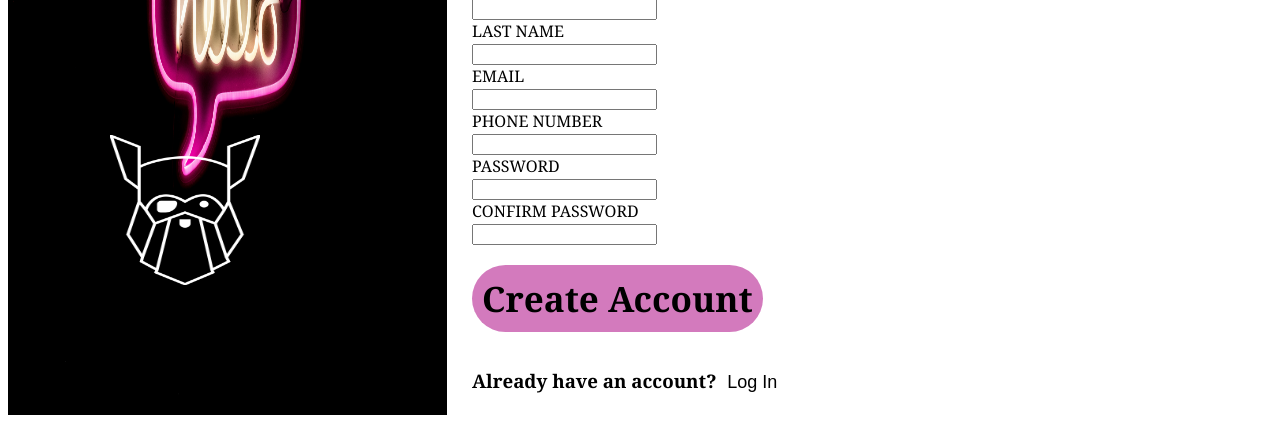
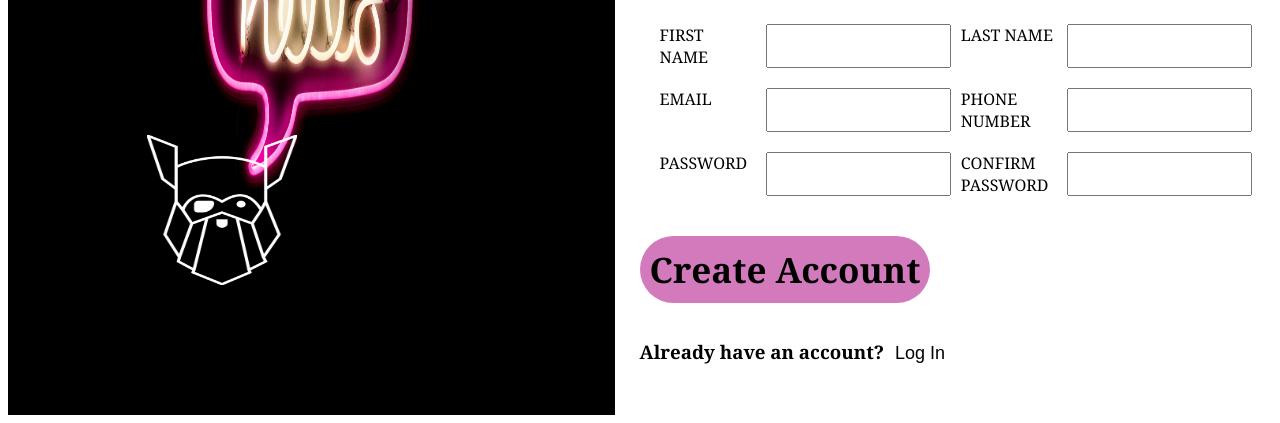
Before and after one commit to Peter-Stan/Sign-up-Form, a plain HTML site: page index.html in a window 1280 px wide. Shown: the part 393-816 px from the top of the page. Drawn offline with Linux system fonts and the light colour scheme.

Commit message:
Add files via upload

```diff
--- a/style.css
+++ b/style.css
@@ -46,10 +46,14 @@ img {
 
 
 .input-boxs{
-  grid-template-columns: 1fr 2fr 1fr;
-  width: 100vh;
+  display:grid;
+  grid-template: 1fr 1fr / 1fr 1fr 1fr 1fr;
+  width: auto;
   background-color: rgb(255, 255, 255);
   border-color: none;
+  padding: 20px;
+  column-gap: 10px;
+  row-gap: 20px;
 
 
 
```
